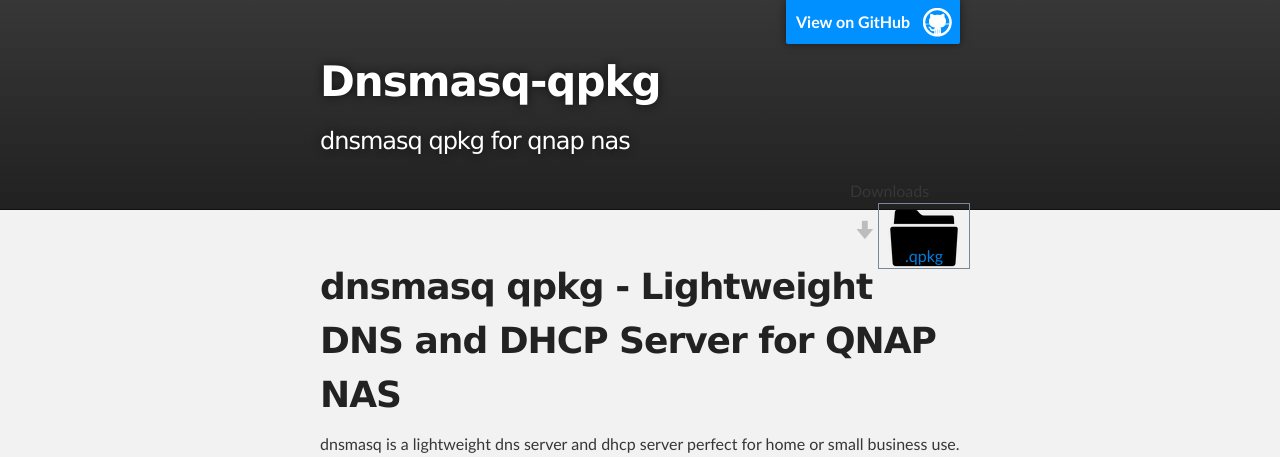
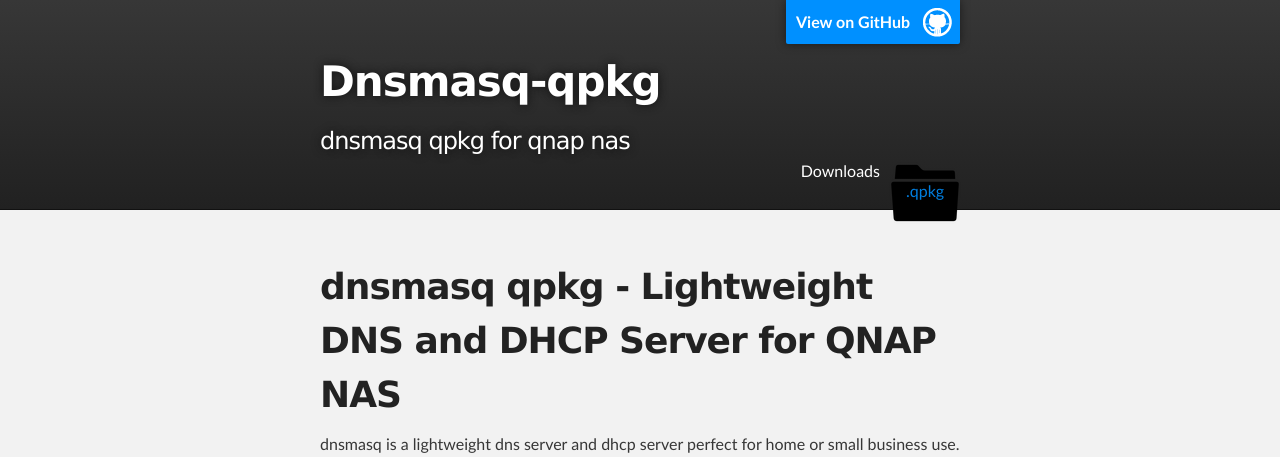
Before and after one commit to erichiller/dnsmasq-qpkg, a PHP site: page / in a window 1280 px wide. Shown: the top 457 px of the page. Run offline with PHP 8.4, Linux system fonts and the light colour scheme.

Commit message:
style change

```diff
--- a/index.html
+++ b/index.html
@@ -21,7 +21,8 @@
           <h1 id="project_title">Dnsmasq-qpkg</h1>
           <h2 id="project_tagline">dnsmasq qpkg for qnap nas</h2>
 
-            <section id="downloads">Downloads
+            <section id="downloads">
+				Downloads
 				<!--
               <a class="zip_download_link" href="https://github.com/variab1e/dnsmasq-qpkg/zipball/master">Download this project as a .zip file</a>
               <a class="tar_download_link" href="https://github.com/variab1e/dnsmasq-qpkg/tarball/master">Download this project as a tar.gz file</a>
--- a/stylesheets/stylesheet.css
+++ b/stylesheets/stylesheet.css
@@ -317,12 +317,10 @@ Full-Width Styles
 
 #downloads {
   position: absolute;
-  width: 120px;
+  color: white;
   z-index: 10;
   bottom: -40px;
   right: 0;
-  height: 70px;
-  background: url('../images/icon_download.png') no-repeat 0% 90%;
 }
 
 .zip_download_link {
@@ -338,12 +336,9 @@ Full-Width Styles
   display: block;
   float: right;
   width: 90px;
-  padding-top:40px;
+  height: 70px;
+  padding-top:20px;
   text-align: center;
-  border: 1px solid lightslategray;
-  /**text-indent: -5000px;**/
-  /**overflow: hidden;**/
-
   background: url(../images/folder.png) no-repeat top;
 }
 
```
